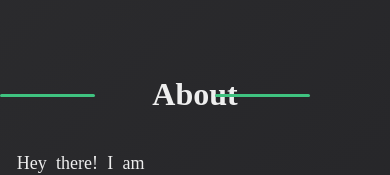
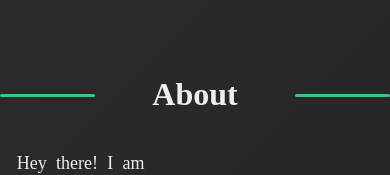
Before and after one commit to bofmar/portfolio, a React (Create React App) app: page / in a window 390 px wide. Shown: the part 819-994 px from the top of the page. Built offline with nearby package versions, Linux system fonts and the light colour scheme.

Commit message:
Improve the section headers by making the lines on each side responsive

```diff
--- a/src/App.css
+++ b/src/App.css
@@ -226,11 +226,13 @@ footer{
 .section-title::before,
 .section-title::after {
   content: '';
+  display: block;
   height: 3px;
   width: calc(50% - 100px);
   background-color: var(--green);
   position: absolute;
   border-radius: 5px;
+  overflow: hidden;
 }
 
 .section-title::before {
@@ -240,7 +242,7 @@ footer{
 
 .section-title::after {
   top: 50%;
-  left: 55%;
+  right: 0;
 }
 
 .about-wrapper {
```
